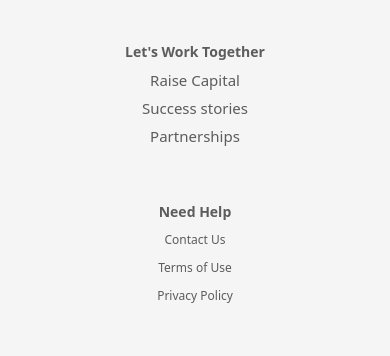
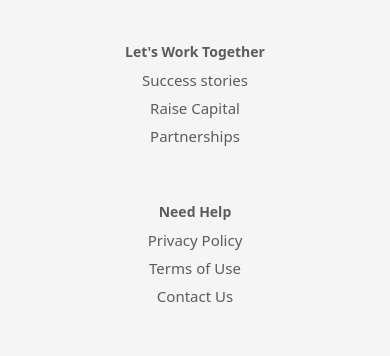
Before and after one commit to Michaeltarimo/Core, a Next.js app: page / in a window 390 px wide. Shown: the part 8247-8603 px from the top of the page. Built offline with nearby package versions, Linux system fonts and the light colour scheme; what next would draw is missing.

Commit message:
Update Footer.js

```diff
--- a/src/components/UI/Footer.js
+++ b/src/components/UI/Footer.js
@@ -24,16 +24,16 @@ const Footer = () => {
 				</div>
 				<div className="flex flex-col text-dark/70 items-start gap-4 lg:items-center lg:justify-center md:gap-2">
 					<span className="text-sm font-bold  sm:text-sm font-sans">Let&apos;s Work Together</span>
+					<a href="#" className="font-medium hover:font-semibold  text-[12px] lg:text-[15px]">Success stories</a>
 					<a href="#" className="font-medium hover:font-semibold  text-[12px] lg:text-[15px]">Raise Capital</a>
-					<a href="#" className="font-medium hover:font-semibold  text-[12px] lg:text-[15px]">Success stories</a>
 					<a href="#" className="font-medium hover:font-semibold  text-[12px] lg:text-[15px] sm:mb-4">Partnerships</a>
 
 				</div>
 				<div className="flex flex-col text-dark/70 items-start gap-4 justify-start lg:items-center lg:justify-center lg:gap-2">
 					<span className="text-sm font-bold font-sans">Need Help</span>
-					<a href="#" className="font-medium hover:font-semibold  text-[12px]">Contact Us</a>
-					<a href="#" className="font-medium hover:font-semibold  text-[12px]">Terms of Use</a>
-					<a href="#" className="font-medium hover:font-semibold text-[12px]">Privacy Policy</a>
+					<a href="#" className="font-medium hover:font-semibold  text-[12px] lg:text-[15px]">Privacy Policy</a>
+					<a href="#" className="font-medium hover:font-semibold  text-[12px] lg:text-[15px]">Terms of Use</a>
+					<a href="#" className="font-medium hover:font-semibold text-[12px] lg:text-[15px]">Contact Us</a>
 				</div>
 				<nav className=" flex flex-col items-center justify-between lg:pt-4">
 					<div className="flex flex-col gap-4 xs:flex-row items-center justify-center">
```
